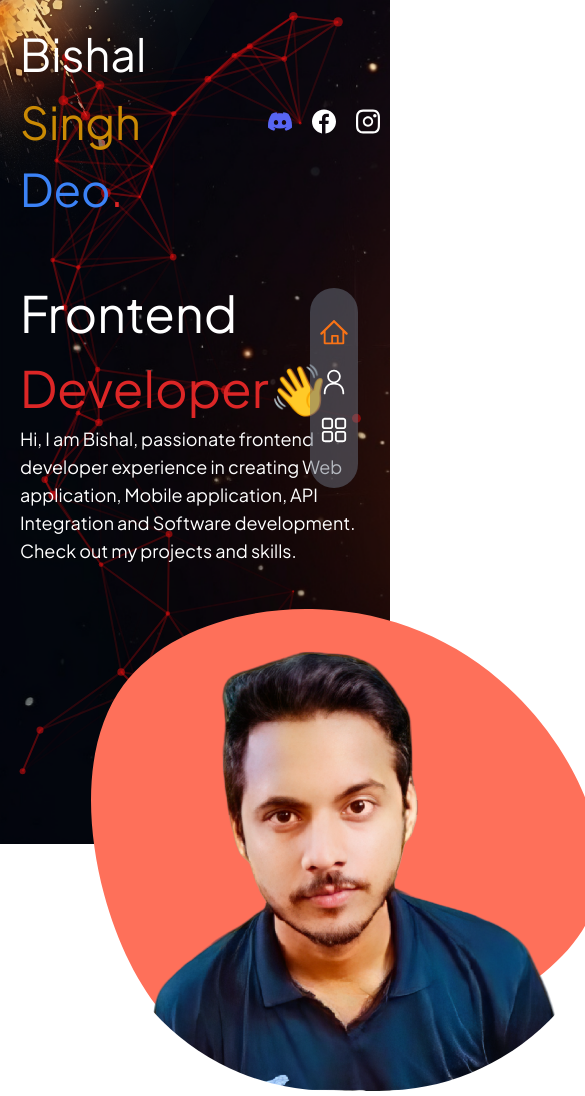
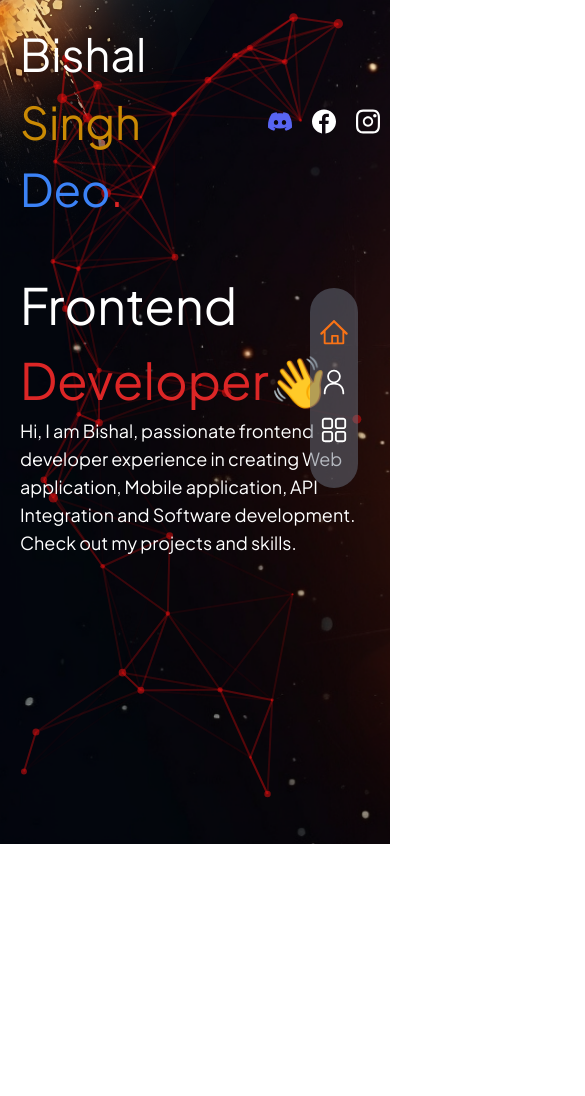
Before and after one commit to Bishalsnghd07/Portfolio-Bishal, a Next.js app: page / in a window 390 px wide. Shown: the top 1096 px of the page, 585 px wide, since content can reach past the window. After the commit the page ends 844 px from the top, so only its background shows below. Built offline with nearby package versions, Linux system fonts and the light colour scheme.

Commit message:
feat: update image

```diff
--- a/app/page.tsx
+++ b/app/page.tsx
@@ -9,30 +9,19 @@ export default function Home() {
       </div>
 
       <div className="absolute bottom-0 lg:bottom-auto right-[4.3rem] md:right-[5.4rem] lg:right-[7.4rem] xl:right-[16rem] z-[10] w-[240px] h-[240px] xl:w-[529px] xl:h-[482px] rounded-md">
-  <div className="bg-[url('/assets/shape-1.svg')] bg-no-repeat bg-right w-[529px] h-[472px]">
-    <div className="flex items-center justify-center w-[549px] h-[492px]">
+  <div className="bg-[url('/assets/shape-1.svg')] bg-no-repeat bg-right xl:w-[529px] xl:h-[472px] hidden xl:block">
+    <div className="flex items-center justify-center w-[220px] h-[220px] xl:w-[549px] xl:h-[492px]">
       <Image
         src="/BishalSinghDeo1.png"
         alt="BishalSinghDeo"
         width={529}
         height={462}
         // className="w-[220px] h-[220px] lg:w-[300px] lg:h-[300px] xl:h-[350px] xl:w-[370px] bg-bottom rounded-md"
-        className="relative w-[529px] h-[482px] object-contain rounded-full overflow-hidden"
-      />
+        className="flex w-[260px] h-[260px] xl:w-[509px] xl:h-[484px] rounded-none lg:rounded-full overflow-hidden"
+        />
     </div>
   </div>
 </div>
-
-
-      {/* <div className="absolute bottom-0 lg:bottom-auto right-[4.3rem] md:right-[5.4rem] lg:right-[7.4rem] xl:right-[16rem] z-[10] w-[240px] h-[240px] xl:w-[529px] xl:h-[462px] bg-[url('/assets/shape-1.svg')] bg-no-repeat">
-        <Image
-          src="/BishalSinghDeo1.png"
-          alt="BishalSinghDeo"
-          width={260}
-          height={260}
-          className=" w-[220px] h-[220px] z-[1] lg:w-[300px] lg:h-[300px] xl:h-[400px] xl:w-[400px] rounded-md items-center"
-        />
-      </div> */}
       <Image
         src="/top-left-img.png"
         alt="paint"
@@ -41,7 +30,7 @@ export default function Home() {
         className="absolute left-0 top-0"
       />
 
-      <div className="flex flex-col gap-3 z-[10] pl-5 md:pl-40 pt-32">
+      <div className="flex flex-col gap-3 z-[10] pl-5 md:pl-40 pt-28">
         <h1 className="text-[50px] text-white max-w-[550px]"> Frontend{" "}
          <span className="text-red-600">Developer👋</span>
          <p className='text-white text-lg'>Hi, I am Bishal, passionate frontend developer experience in creating Web application, Mobile application, API Integration and Software development. Check out my projects and skills.</p>
```
